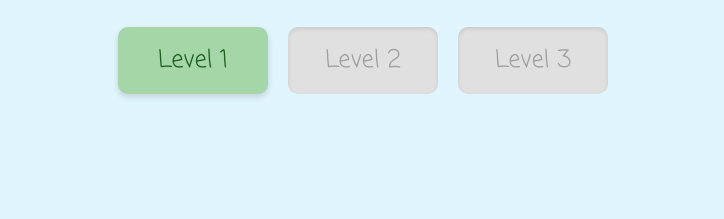
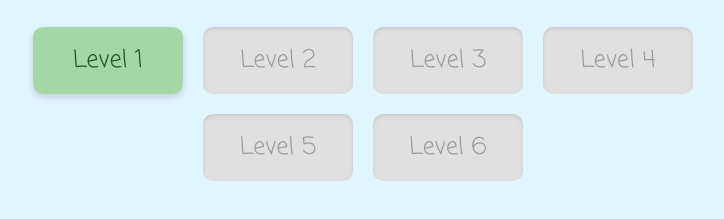
Before and after one commit to GoodRootsLearning/ks, a plain HTML site: page index.html in a window 1280 px wide. Shown: the part 151-370 px from the top of the page, without its empty margins (277-1001 px from the left). Drawn offline with Linux system fonts and the light colour scheme.

Commit message:
Update index.html

```diff
--- a/index.html
+++ b/index.html
@@ -467,7 +467,41 @@
         // Assume at least Level 1, 2, 3 data exists as before
         { /* Level 1 */ words: [ { wordParts: ["c ", " w"], correct: "o", image: "imgs/cow.jpg", alt: "Image of a Cow" },{ wordParts: ["c ", " t"], correct: "a", image: "imgs/cat.jpg", alt: "Image of a Cat" },{ wordParts: ["k ", " y"], correct: "e", image: "imgs/Key.jpg", alt: "Image of a Key" },{ wordParts: ["b ", " s"], correct: "u", image: "imgs/bus.jpg", alt: "Image of a Bus" },{ wordParts: ["p ", " t"], correct: "i", image: "imgs/pit.jpg", alt: "Image of a Pit" } ], draggables: ["a", "e", "i", "o", "u"] },
         { /* Level 2 */ words: [ { wordParts: ["f ", " sh"], correct: "i", image: "imgs/fish.jpg", alt: "Image of a Fish" },{ wordParts: ["tr ", ""], correct: "ee", image: "imgs/tree.jpg", alt: "Image of a Tree" },{ wordParts: ["b ", " t"], correct: "oa", image: "imgs/boat.jpg", alt: "Image of a Boat" },{ wordParts: ["s ", " n"], correct: "u", image: "imgs/sun.jpg", alt: "Image of a Sun"},{ wordParts: ["c ", " r"], correct: "a", image: "imgs/car.jpg", alt: "Image of a Car" } ], draggables: ["a", "e", "i", "o", "u", "ee", "oa"] },
-        { /* Level 3 */ words: [ { wordParts: ["sh ", " p"], correct: "ee", image: "imgs/sheep.jpg", alt: "Image of a Sheep" },{ wordParts: ["ch ", " r"], correct: "ai", image: "imgs/chair.jpg", alt: "Image of a Chair" },{ wordParts: ["h ", " se"], correct: "ou", image: "imgs/house.jpg", alt: "Image of a House" },{ wordParts: ["cl ", " d"], correct: "ou", image: "imgs/cloud.jpg", alt: "Image of a Cloud" },{ wordParts: ["m ", " n"], correct: "oo", image: "imgs/moon.jpg", alt: "Image of a Moon" } ], draggables: ["a", "e", "i", "o", "u", "ee", "ai", "ou", "oo"] }
+        { /* Level 3 */ words: [ { wordParts: ["sh ", " p"], correct: "ee", image: "imgs/sheep.jpg", alt: "Image of a Sheep" },{ wordParts: ["ch ", " r"], correct: "ai", image: "imgs/chair.jpg", alt: "Image of a Chair" },{ wordParts: ["h ", " se"], correct: "ou", image: "imgs/house.jpg", alt: "Image of a House" },{ wordParts: ["cl ", " d"], correct: "ou", image: "imgs/cloud.jpg", alt: "Image of a Cloud" },{ wordParts: ["m ", " n"], correct: "oo", image: "imgs/moon.jpg", alt: "Image of a Moon" } ], draggables: ["a", "e", "i", "o", "u", "ee", "ai", "ou", "oo"] },
+ { // Level 4 Data
+                words: [
+                    { wordParts: ["F", "x"], correct: "o", image: "imgs/fox.jpg", alt: "Image of a Fox" },
+                    { wordParts: ["B", "t"], correct: "a", image: "imgs/bat.jpg", alt: "Image of a Bat" },
+                    { wordParts: ["R", "n"], correct: "u", image: "imgs/run.jpg", alt: "Image of someone running" },
+                    { wordParts: ["S", "t"], correct: "i", image: "imgs/sit.jpg", alt: "Image of someone sitting" },
+                    { wordParts: ["D", "n"], correct: "e", image: "imgs/den.jpg", alt: "Image of an animal den" }
+                ],
+                draggables: ["a", "e", "i", "o", "u"] // Standard vowels are sufficient
+            },
+ { // Level 5 Data
+                words: [
+                    { wordParts: ["B", "r"], correct: "ea", image: "imgs/bear.jpg", alt: "Image of a Bear" },
+                    { wordParts: ["C", "re"], correct: "a", image: "imgs/care.jpg", alt: "Image representing care" }, // Using 'a' for a_e sound
+                    { wordParts: ["Sh", "re"], correct: "a", image: "imgs/share.jpg", alt: "Image representing sharing" }, // Using 'a' for a_e sound
+                    { wordParts: ["F", "r"], correct: "ai", image: "imgs/fair.jpg", alt: "Image of a fair/carnival" },
+                    { wordParts: ["D", "r"], correct: "ee", image: "imgs/deer.jpg", alt: "Image of a Deer" }
+                ],
+                // Draggables include standard vowels plus the specific teams needed for this level
+                draggables: ["a", "e", "i", "o", "u", "ea", "ai", "ee"]
+            },
+            { // Level 6 Data
+
+	     words: [
+                    { wordParts: ["W", "re"], correct: "i", image: "imgs/wire.jpg", alt: "Image of a wire" }, // Using 'i' for i_e sound
+                    { wordParts: ["D", "sk"], correct: "e", image: "imgs/desk.jpg", alt: "Image of a desk" },
+                    { wordParts: ["R", "st"], correct: "e", image: "imgs/rest.jpg", alt: "Image of someone resting" },
+                    { wordParts: ["M", "d"], correct: "u", image: "imgs/mud.jpg", alt: "Image of mud" },
+                    { wordParts: ["F", "d"], correct: "oo", image: "imgs/food.jpg", alt: "Image of food" }
+                ],
+                // Draggables include standard vowels plus 'oo' needed for this level
+                draggables: ["a", "e", "i", "o", "u", "oo"]
+            }
+
         // Add data for levels 4-10 here if you want 10 levels
     ];
     let totalScore = 0;
```
